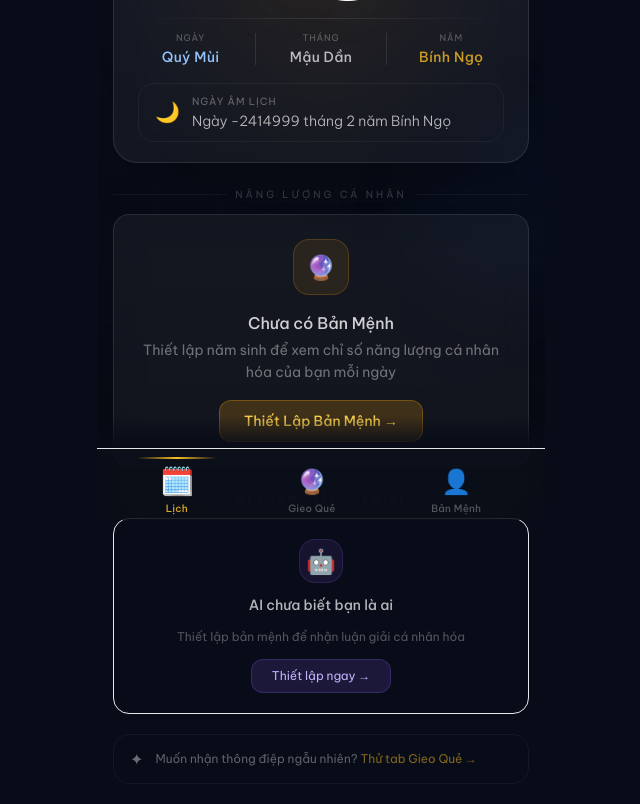
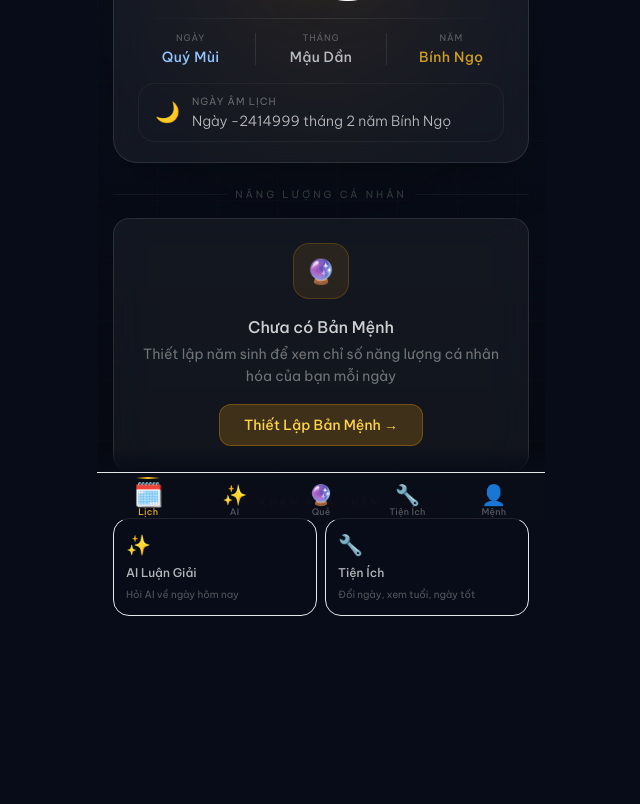
Before and after one commit to letinhclover/huyen-co-cac, a React (Vite) app: page / in a window 1280 px wide. Shown: the part 280-1084 px from the top of the page, without its empty margins (319-959 px from the left). After the commit the page ends 1008 px from the top, so only its background shows below. Built offline with nearby package versions, Linux system fonts and the light colour scheme.

Commit message:
Add files via upload

```diff
--- a/src/App.tsx
+++ b/src/App.tsx
@@ -1,53 +1,47 @@
 // ============================================================
-// App.tsx — Huyền Cơ Các: Root Application (Phase 2)
+// App.tsx — Huyền Cơ Các Phase 3
+// 5 tabs: Lịch · AI · Gieo Quẻ · Tiện Ích · Bản Mệnh
 // ============================================================
 
 import { useState, useEffect, useCallback } from "react";
 import { motion, AnimatePresence } from "framer-motion";
-import { CalendarBoard }       from "./components/CalendarBoard";
-import { PersonalEnergy }      from "./components/PersonalEnergy";
-import { FortuneCard }         from "./components/FortuneCard";
-import { PWAInstallPrompt }    from "./components/PWAInstallPrompt";
-import { OracleTab }           from "./tabs/OracleTab";
-import { ProfileTab }          from "./tabs/ProfileTab";
+import { CalendarBoard }    from "./components/CalendarBoard";
+import { PersonalEnergy }   from "./components/PersonalEnergy";
+import { PWAInstallPrompt } from "./components/PWAInstallPrompt";
+import { AiTab }            from "./tabs/AiTab";
+import { OracleTab }        from "./tabs/OracleTab";
+import { ProfileTab }       from "./tabs/ProfileTab";
+import { UtilsTab }         from "./tabs/UtilsTab";
 import { buildUserProfile, UserProfile } from "./utils/astrology";
 
-// ─── Constants ───────────────────────────────────────────────
-
-type TabId = "calendar" | "oracle" | "profile";
+type TabId = "calendar" | "ai" | "oracle" | "utils" | "profile";
 
 const TABS = [
   { id: "calendar" as TabId, label: "Lịch",     icon: "📅", activeIcon: "🗓️"  },
-  { id: "oracle"   as TabId, label: "Gieo Quẻ", icon: "🔮", activeIcon: "✨"   },
-  { id: "profile"  as TabId, label: "Bản Mệnh", icon: "👤", activeIcon: "🌟"  },
+  { id: "ai"       as TabId, label: "AI",        icon: "✨", activeIcon: "🌟"  },
+  { id: "oracle"   as TabId, label: "Quẻ",       icon: "🔮", activeIcon: "🔮"  },
+  { id: "utils"    as TabId, label: "Tiện Ích",  icon: "🔧", activeIcon: "⚙️"  },
+  { id: "profile"  as TabId, label: "Mệnh",      icon: "👤", activeIcon: "💫"  },
 ];
-const TAB_ORDER: TabId[] = ["calendar", "oracle", "profile"];
+const TAB_ORDER: TabId[] = ["calendar", "ai", "oracle", "utils", "profile"];
 
 const pageVariants = {
-  initial: (dir: number) => ({ opacity: 0, x: dir > 0 ? 44 : -44 }),
-  animate: { opacity: 1, x: 0, transition: { type: "spring", damping: 28, stiffness: 220 } },
-  exit:    (dir: number) => ({ opacity: 0, x: dir > 0 ? -44 : 44, transition: { duration: 0.18 } }),
+  initial: (dir: number) => ({ opacity: 0, x: dir > 0 ? 40 : -40 }),
+  animate: { opacity: 1, x: 0, transition: { type: "spring" as const, damping: 28, stiffness: 220 } },
+  exit:    (dir: number) => ({ opacity: 0, x: dir > 0 ? -40 : 40, transition: { duration: 0.16 } }),
 };
 
-// ─── Date helpers ─────────────────────────────────────────────
-
-function startOfDay(d: Date): Date {
-  return new Date(d.getFullYear(), d.getMonth(), d.getDate());
-}
-function addDays(d: Date, n: number): Date {
-  const r = new Date(d); r.setDate(r.getDate() + n); return r;
-}
-function isSameDay(a: Date, b: Date): boolean {
+function startOfDay(d: Date) { return new Date(d.getFullYear(), d.getMonth(), d.getDate()); }
+function addDays(d: Date, n: number) { const r = new Date(d); r.setDate(r.getDate() + n); return r; }
+function isSameDay(a: Date, b: Date) {
   return a.getFullYear() === b.getFullYear() && a.getMonth() === b.getMonth() && a.getDate() === b.getDate();
 }
 
-// ─── App Root ─────────────────────────────────────────────────
-
 export default function App() {
-  const [activeTab,    setActiveTab]    = useState<TabId>("calendar");
-  const [prevTab,      setPrevTab]      = useState<TabId>("calendar");
-  const [userProfile,  setUserProfile]  = useState<UserProfile | null>(null);
-  const [viewDate,     setViewDate]     = useState<Date>(() => startOfDay(new Date()));
+  const [activeTab,   setActiveTab]   = useState<TabId>("calendar");
+  const [prevTab,     setPrevTab]     = useState<TabId>("calendar");
+  const [userProfile, setUserProfile] = useState<UserProfile | null>(null);
+  const [viewDate,    setViewDate]    = useState<Date>(() => startOfDay(new Date()));
 
   useEffect(() => {
     const saved = localStorage.getItem("huyen_co_cac_birth_year");
@@ -68,25 +62,22 @@ export default function App() {
   const handlePrevDay       = useCallback(() => setViewDate(d => addDays(d, -1)), []);
   const handleNextDay       = useCallback(() => {
     setViewDate(d => {
-      const next     = addDays(d, 1);
-      const tomorrow = addDays(startOfDay(new Date()), 1);
-      return next > tomorrow ? d : next;
+      const next = addDays(d, 1);
+      const max  = addDays(startOfDay(new Date()), 1);
+      return next > max ? d : next;
     });
   }, []);
   const handleGoToday = useCallback(() => setViewDate(startOfDay(new Date())), []);
 
-  const today      = startOfDay(new Date());
-  const isToday    = isSameDay(viewDate, today);
-  const canGoNext  = !isSameDay(viewDate, addDays(today, 1));
-  const direction  = TAB_ORDER.indexOf(activeTab) > TAB_ORDER.indexOf(prevTab) ? 1 : -1;
+  const today     = startOfDay(new Date());
+  const isToday   = isSameDay(viewDate, today);
+  const canGoNext = !isSameDay(viewDate, addDays(today, 1));
+  const direction = TAB_ORDER.indexOf(activeTab) > TAB_ORDER.indexOf(prevTab) ? 1 : -1;
 
   return (
     <div className="relative min-h-screen max-w-md mx-auto flex flex-col overflow-hidden bg-[#080C18]">
-
-      {/* Background */}
       <Background />
 
-      {/* Header */}
       <AppHeader
         activeTab={activeTab}
         userProfile={userProfile}
@@ -98,7 +89,6 @@ export default function App() {
         onGoToday={handleGoToday}
       />
 
-      {/* Content */}
       <main className="relative flex-1 overflow-y-auto overflow-x-hidden pb-24 scroll-smooth">
         <AnimatePresence mode="wait" custom={direction}>
           <motion.div
@@ -115,7 +105,17 @@ export default function App() {
                 onSetupProfile={handleSetupProfile}
               />
             )}
-            {activeTab === "oracle"  && <OracleTab />}
+            {activeTab === "ai" && (
+              <AiTab
+                date={viewDate}
+                userProfile={userProfile}
+                onSetupProfile={handleSetupProfile}
+              />
+            )}
+            {activeTab === "oracle" && <OracleTab />}
+            {activeTab === "utils" && (
+              <UtilsTab userProfile={userProfile} onSetupProfile={handleSetupProfile} />
+            )}
             {activeTab === "profile" && (
               <ProfileTab userProfile={userProfile} onProfileChange={handleProfileChange} />
             )}
@@ -123,10 +123,7 @@ export default function App() {
         </AnimatePresence>
       </main>
 
-      {/* PWA install banner */}
       <PWAInstallPrompt />
-
-      {/* Bottom nav */}
       <BottomNav activeTab={activeTab} onTabChange={handleTabChange} />
     </div>
   );
@@ -138,50 +135,33 @@ function Background() {
   return (
     <div className="fixed inset-0 max-w-md mx-auto pointer-events-none overflow-hidden">
       <div className="absolute inset-0 bg-gradient-to-b from-[#0B0F1F] via-[#080C18] to-[#050810]" />
-      <div
-        className="absolute inset-0 opacity-[0.025]"
+      <div className="absolute inset-0 opacity-[0.025]"
         style={{
-          backgroundImage:
-            "linear-gradient(rgba(251,191,36,0.6) 1px,transparent 1px),linear-gradient(90deg,rgba(251,191,36,0.6) 1px,transparent 1px)",
+          backgroundImage: "linear-gradient(rgba(251,191,36,0.6) 1px,transparent 1px),linear-gradient(90deg,rgba(251,191,36,0.6) 1px,transparent 1px)",
           backgroundSize: "60px 60px",
-        }}
-      />
+        }} />
       <div className="absolute -top-32 left-1/2 -translate-x-1/2 w-96 h-96 rounded-full bg-amber-500/4 blur-3xl" />
       <div className="absolute bottom-0 left-1/2 -translate-x-1/2 w-80 h-64 rounded-full bg-violet-900/8 blur-3xl" />
-      <div className="absolute top-1/3 -left-16 w-48 h-48 rounded-full bg-amber-600/3 blur-2xl" />
-      <div className="absolute top-1/2 -right-16 w-48 h-48 rounded-full bg-blue-900/5 blur-2xl" />
     </div>
   );
 }
 
 // ─── Header ───────────────────────────────────────────────────
 
-interface AppHeaderProps {
-  activeTab: TabId;
-  userProfile: UserProfile | null;
-  viewDate: Date;
-  isToday: boolean;
-  canGoNext: boolean;
-  onPrevDay: () => void;
-  onNextDay: () => void;
-  onGoToday: () => void;
-}
-
-function AppHeader({
-  activeTab, userProfile, viewDate, isToday, canGoNext,
-  onPrevDay, onNextDay, onGoToday,
-}: AppHeaderProps) {
-  const showNav = activeTab === "calendar";
+function AppHeader({ activeTab, userProfile, viewDate, isToday, canGoNext, onPrevDay, onNextDay, onGoToday }: {
+  activeTab: TabId; userProfile: UserProfile | null; viewDate: Date;
+  isToday: boolean; canGoNext: boolean;
+  onPrevDay: () => void; onNextDay: () => void; onGoToday: () => void;
+}) {
+  const showNav = activeTab === "calendar" || activeTab === "ai";
   const label   = `${viewDate.getDate()}/${viewDate.getMonth() + 1}`;
 
   return (
     <header className="relative z-20 px-4 pt-4 pb-2">
       <div className="flex items-center justify-between gap-2">
-
-        {/* Brand */}
         <div className="flex-shrink-0">
           <h1 className="text-white/90 text-lg font-bold tracking-wide leading-none"
-              style={{ fontFamily: "'Playfair Display', serif" }}>
+            style={{ fontFamily: "'Playfair Display', serif" }}>
             Huyền Cơ Các
           </h1>
           <p className="text-amber-400/50 text-[10px] tracking-[0.25em] uppercase mt-0.5">
@@ -189,49 +169,39 @@ function AppHeader({
           </p>
         </div>
 
-        {/* Date navigator */}
         <AnimatePresence>
           {showNav && (
-            <motion.div
-              initial={{ opacity: 0, scale: 0.9 }} animate={{ opacity: 1, scale: 1 }} exit={{ opacity: 0, scale: 0.9 }}
-              className="flex items-center gap-0.5 rounded-2xl border border-white/8 bg-white/5 backdrop-blur px-1 py-1"
-            >
+            <motion.div initial={{ opacity: 0, scale: 0.9 }} animate={{ opacity: 1, scale: 1 }} exit={{ opacity: 0, scale: 0.9 }}
+              className="flex items-center gap-0.5 rounded-2xl border border-white/8 bg-white/5 backdrop-blur px-1 py-1">
               <NavBtn onClick={onPrevDay}>‹</NavBtn>
-
               <motion.button whileTap={{ scale: 0.95 }} onClick={onGoToday}
                 className="flex flex-col items-center px-2 min-w-14">
                 <span className="text-white/75 text-xs font-semibold tabular-nums tracking-wide">{label}</span>
                 <AnimatePresence mode="wait">
-                  {isToday ? (
-                    <motion.span key="t" initial={{ opacity: 0, y: 3 }} animate={{ opacity: 1, y: 0 }} exit={{ opacity: 0 }}
-                      className="text-amber-400/55 text-[9px] leading-none tracking-wider">Hôm nay</motion.span>
-                  ) : (
-                    <motion.span key="g" initial={{ opacity: 0, y: 3 }} animate={{ opacity: 1, y: 0 }} exit={{ opacity: 0 }}
-                      className="text-white/25 text-[9px] leading-none">↩ Hôm nay</motion.span>
-                  )}
+                  {isToday
+                    ? <motion.span key="t" initial={{ opacity: 0, y: 3 }} animate={{ opacity: 1, y: 0 }} exit={{ opacity: 0 }}
+                        className="text-amber-400/55 text-[9px] leading-none tracking-wider">Hôm nay</motion.span>
+                    : <motion.span key="g" initial={{ opacity: 0, y: 3 }} animate={{ opacity: 1, y: 0 }} exit={{ opacity: 0 }}
+                        className="text-white/25 text-[9px] leading-none">↩ Hôm nay</motion.span>
+                  }
                 </AnimatePresence>
               </motion.button>
-
               <NavBtn onClick={onNextDay} disabled={!canGoNext}>›</NavBtn>
             </motion.div>
           )}
         </AnimatePresence>
 
-        {/* Element badge */}
         <div className="flex-shrink-0 min-w-14 flex justify-end">
           <AnimatePresence>
             {userProfile && (
-              <motion.div
-                initial={{ opacity: 0, scale: 0.8 }} animate={{ opacity: 1, scale: 1 }}
-                className="flex items-center gap-1 rounded-full border border-white/10 bg-white/5 backdrop-blur px-2.5 py-1.5"
-              >
+              <motion.div initial={{ opacity: 0, scale: 0.8 }} animate={{ opacity: 1, scale: 1 }}
+                className="flex items-center gap-1 rounded-full border border-white/10 bg-white/5 backdrop-blur px-2.5 py-1.5">
                 <span className="text-sm">{userProfile.elementEmoji}</span>
                 <span className="text-white/45 text-[11px]">{userProfile.elementName}</span>
               </motion.div>
             )}
           </AnimatePresence>
         </div>
-
       </div>
     </header>
   );
@@ -241,53 +211,49 @@ function NavBtn({ onClick, disabled, children }: {
   onClick: () => void; disabled?: boolean; children: React.ReactNode;
 }) {
   return (
-    <motion.button
-      whileTap={{ scale: 0.82 }}
-      onClick={onClick}
-      disabled={disabled}
+    <motion.button whileTap={{ scale: 0.82 }} onClick={onClick} disabled={disabled}
       className={`w-8 h-8 flex items-center justify-center rounded-xl font-light text-xl transition-all
-        ${disabled ? "text-white/12 cursor-not-allowed" : "text-white/40 hover:text-white/80 hover:bg-white/8"}`}
-    >
+        ${disabled ? "text-white/12 cursor-not-allowed" : "text-white/40 hover:text-white/80 hover:bg-white/8"}`}>
       {children}
     </motion.button>
   );
 }
 
-// ─── Calendar content ─────────────────────────────────────────
+// ─── Calendar Content ─────────────────────────────────────────
 
-interface CalendarContentProps {
-  viewDate: Date;
-  userProfile: UserProfile | null;
-  onSetupProfile: () => void;
-}
-
-function CalendarContent({ viewDate, userProfile, onSetupProfile }: CalendarContentProps) {
+function CalendarContent({ viewDate, userProfile, onSetupProfile }: {
+  viewDate: Date; userProfile: UserProfile | null; onSetupProfile: () => void;
+}) {
   return (
     <div className="flex flex-col pb-4">
       <CalendarBoard currentDate={viewDate} />
+      <Divider label="Năng Lượng Cá Nhân" />
+      <PersonalEnergy userProfile={userProfile} currentDate={viewDate} onSetupProfile={onSetupProfile} />
+      <Divider label="Khám Phá Thêm" />
+      <motion.div initial={{ opacity: 0 }} animate={{ opacity: 1 }} transition={{ delay: 0.5 }}
+        className="mx-4 grid grid-cols-2 gap-2">
+        <QuickCard emoji="✨" title="AI Luận Giải" desc="Hỏi AI về ngày hôm nay" onClick={onSetupProfile} tabHint="ai" />
+        <QuickCard emoji="🔧" title="Tiện Ích" desc="Đổi ngày, xem tuổi, ngày tốt" onClick={onSetupProfile} tabHint="utils" />
+      </motion.div>
+    </div>
+  );
+}
 
-      <Divider label="Năng Lượng Cá Nhân" />
-      <PersonalEnergy
-        userProfile={userProfile}
-        currentDate={viewDate}
-        onSetupProfile={onSetupProfile}
-      />
-
-      <Divider label="AI Luận Giải · Gemini" />
-      <FortuneCard
-        date={viewDate}
-        userProfile={userProfile}
-        onSetupProfile={onSetupProfile}
-      />
-
-      <QuickHint />
+function QuickCard({ emoji, title, desc }: {
+  emoji: string; title: string; desc: string; onClick: () => void; tabHint: string;
+}) {
+  return (
+    <div className="rounded-2xl border border-white/8 bg-white/3 p-3 flex flex-col gap-1.5">
+      <span className="text-xl">{emoji}</span>
+      <p className="text-white/70 text-xs font-medium">{title}</p>
+      <p className="text-white/30 text-[10px] leading-relaxed">{desc}</p>
     </div>
   );
 }
 
 function Divider({ label }: { label: string }) {
   return (
-    <div className="px-4 mt-4 mb-1 flex items-center gap-2">
+    <div className="px-4 mt-4 mb-2 flex items-center gap-2">
       <div className="flex-1 h-px bg-white/5" />
       <span className="text-[10px] text-white/20 tracking-[0.3em] uppercase">{label}</span>
       <div className="flex-1 h-px bg-white/5" />
@@ -295,53 +261,31 @@ function Divider({ label }: { label: string }) {
   );
 }
 
-function QuickHint() {
-  return (
-    <motion.div
-      initial={{ opacity: 0 }} animate={{ opacity: 1 }} transition={{ delay: 0.8 }}
-      className="mx-4 mt-3 rounded-2xl border border-white/5 bg-white/3 px-4 py-3 flex items-center gap-3"
-    >
-      <span className="text-base opacity-40">✦</span>
-      <p className="text-white/35 text-xs leading-relaxed flex-1">
-        Muốn nhận thông điệp ngẫu nhiên?{" "}
-        <span className="text-amber-400/50">Thử tab Gieo Quẻ →</span>
-      </p>
-    </motion.div>
-  );
-}
-
-// ─── Bottom Navigation ────────────────────────────────────────
+// ─── Bottom Nav ───────────────────────────────────────────────
 
 function BottomNav({ activeTab, onTabChange }: { activeTab: TabId; onTabChange: (t: TabId) => void }) {
   return (
     <nav className="fixed bottom-0 left-1/2 -translate-x-1/2 w-full max-w-md z-30">
-      <div className="h-8 bg-gradient-to-t from-[#080C18] to-transparent pointer-events-none" />
-      <div className="bg-[#0B0F1A]/80 backdrop-blur-2xl border-t border-white/6 px-4 pb-safe pb-4 pt-3">
+      <div className="h-6 bg-gradient-to-t from-[#080C18] to-transparent pointer-events-none" />
+      <div className="bg-[#0B0F1A]/85 backdrop-blur-2xl border-t border-white/6 px-2 pb-safe pb-3 pt-2">
         <div className="flex items-center justify-around">
-          {TABS.map((tab) => {
+          {TABS.map(tab => {
             const active = activeTab === tab.id;
             return (
-              <motion.button
-                key={tab.id}
-                onClick={() => onTabChange(tab.id)}
-                whileTap={{ scale: 0.88 }}
-                className="relative flex flex-col items-center gap-1 px-4 py-1 min-w-16"
-              >
+              <motion.button key={tab.id} onClick={() => onTabChange(tab.id)} whileTap={{ scale: 0.86 }}
+                className="relative flex flex-col items-center gap-0.5 px-2 py-1 min-w-0 flex-1">
                 {active && (
-                  <motion.div
-                    layoutId="nav-pill"
-                    className="absolute -top-1 -inset-x-2 h-0.5 rounded-full bg-gradient-to-r from-transparent via-amber-400 to-transparent"
-                    transition={{ type: "spring", damping: 20, stiffness: 300 }}
-                  />
+                  <motion.div layoutId="nav-pill"
+                    className="absolute -top-1 left-1/2 -translate-x-1/2 w-6 h-0.5 rounded-full bg-gradient-to-r from-transparent via-amber-400 to-transparent"
+                    transition={{ type: "spring", damping: 20, stiffness: 300 }} />
                 )}
-                <motion.span className="text-2xl" animate={{ scale: active ? 1.15 : 1 }} transition={{ type: "spring", damping: 15 }}>
+                <motion.span className="text-xl leading-none"
+                  animate={{ scale: active ? 1.18 : 1 }} transition={{ type: "spring", damping: 15 }}>
                   {active ? tab.activeIcon : tab.icon}
                 </motion.span>
-                <motion.span
+                <motion.span className="text-[9px] font-medium tracking-wide leading-none"
                   animate={{ color: active ? "rgba(251,191,36,0.9)" : "rgba(255,255,255,0.3)" }}
-                  transition={{ duration: 0.2 }}
-                  className="text-[10px] font-medium tracking-wide"
-                >
+                  transition={{ duration: 0.2 }}>
                   {tab.label}
                 </motion.span>
               </motion.button>
```
